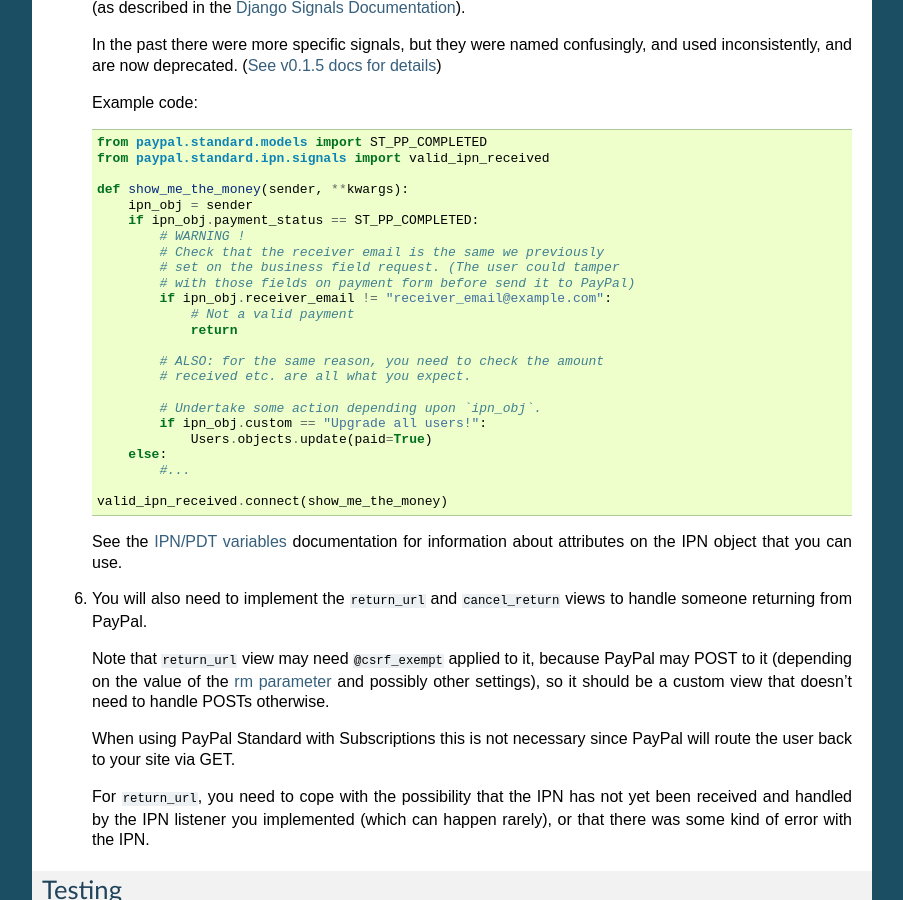
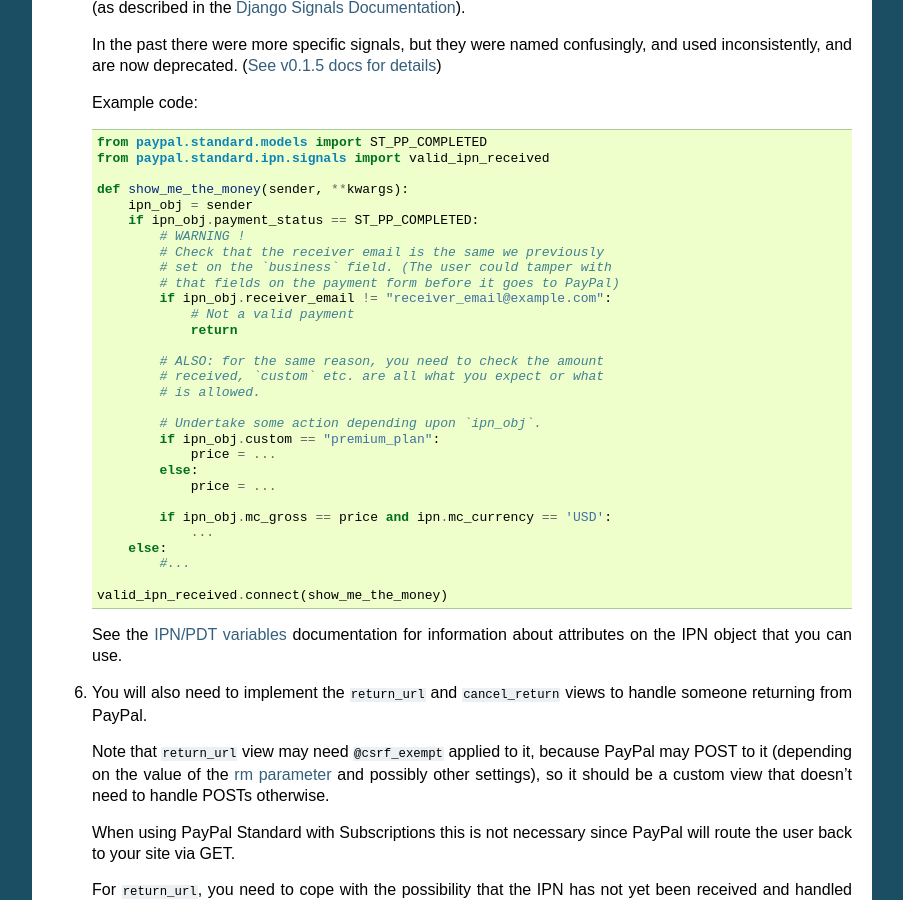
Before and after one commit to spookylukey/django-paypal, a Sphinx documentation site: the page built from docs/standard/ipn.rst, in a window 1280 px wide and 900 px high, scrolled down 1781 px. Shown: the whole window, without its empty margins (198-1101 px from the left). Built offline with Sphinx 7.4.7, drawn with Linux system fonts in a browser that asks for light colours; pages that are not in the unit, such as notebooks, are missing from menus; some of the changed text lies outside the part shown.

Commit message:
Better clarity regarding validating IPN objects.

```diff
--- a/docs/standard/ipn.rst
+++ b/docs/standard/ipn.rst
@@ -59,7 +59,7 @@
                "notify_url": request.build_absolute_uri(reverse('paypal-ipn')),
                "return_url": request.build_absolute_uri(reverse('your-return-view')),
                "cancel_return": request.build_absolute_uri(reverse('your-cancel-view')),
-               "custom": "Upgrade all users!",  # Custom command to correlate to some function later (optional)
+               "custom": "premium_plan",  # Custom command to correlate to some function later (optional)
            }
 
            # Create the instance.
@@ -140,18 +140,24 @@
            if ipn_obj.payment_status == ST_PP_COMPLETED:
                # WARNING !
                # Check that the receiver email is the same we previously
-               # set on the business field request. (The user could tamper
-               # with those fields on payment form before send it to PayPal)
+               # set on the `business` field. (The user could tamper with
+               # that fields on the payment form before it goes to PayPal)
                if ipn_obj.receiver_email != "receiver_email@example.com":
                    # Not a valid payment
                    return
 
                # ALSO: for the same reason, you need to check the amount
-               # received etc. are all what you expect.
+               # received, `custom` etc. are all what you expect or what
+               # is allowed.
 
                # Undertake some action depending upon `ipn_obj`.
-               if ipn_obj.custom == "Upgrade all users!":
-                   Users.objects.update(paid=True)
+               if ipn_obj.custom == "premium_plan":
+                   price = ...
+               else:
+                   price = ...
+
+               if ipn_obj.mc_gross == price and ipn.mc_currency == 'USD':
+                   ...
            else:
                #...
 
```
